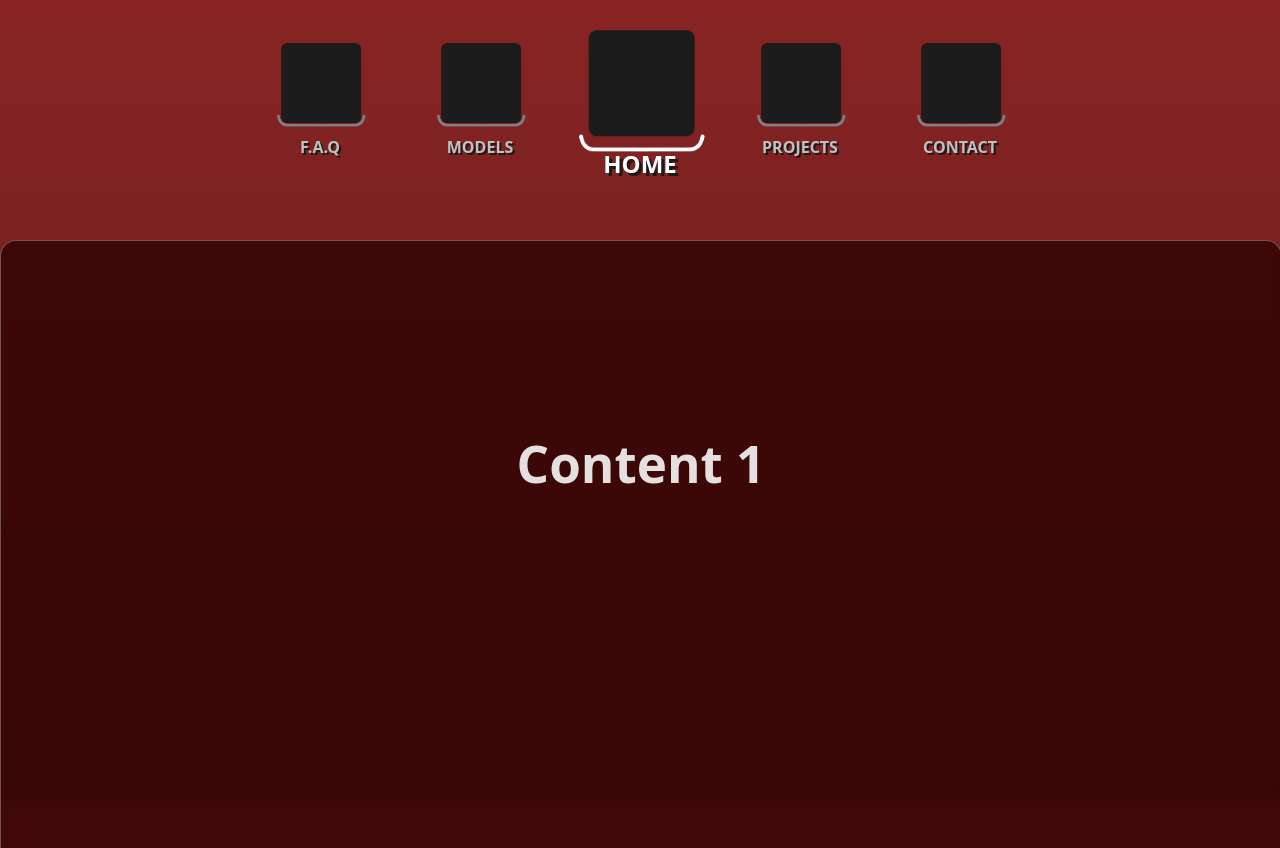
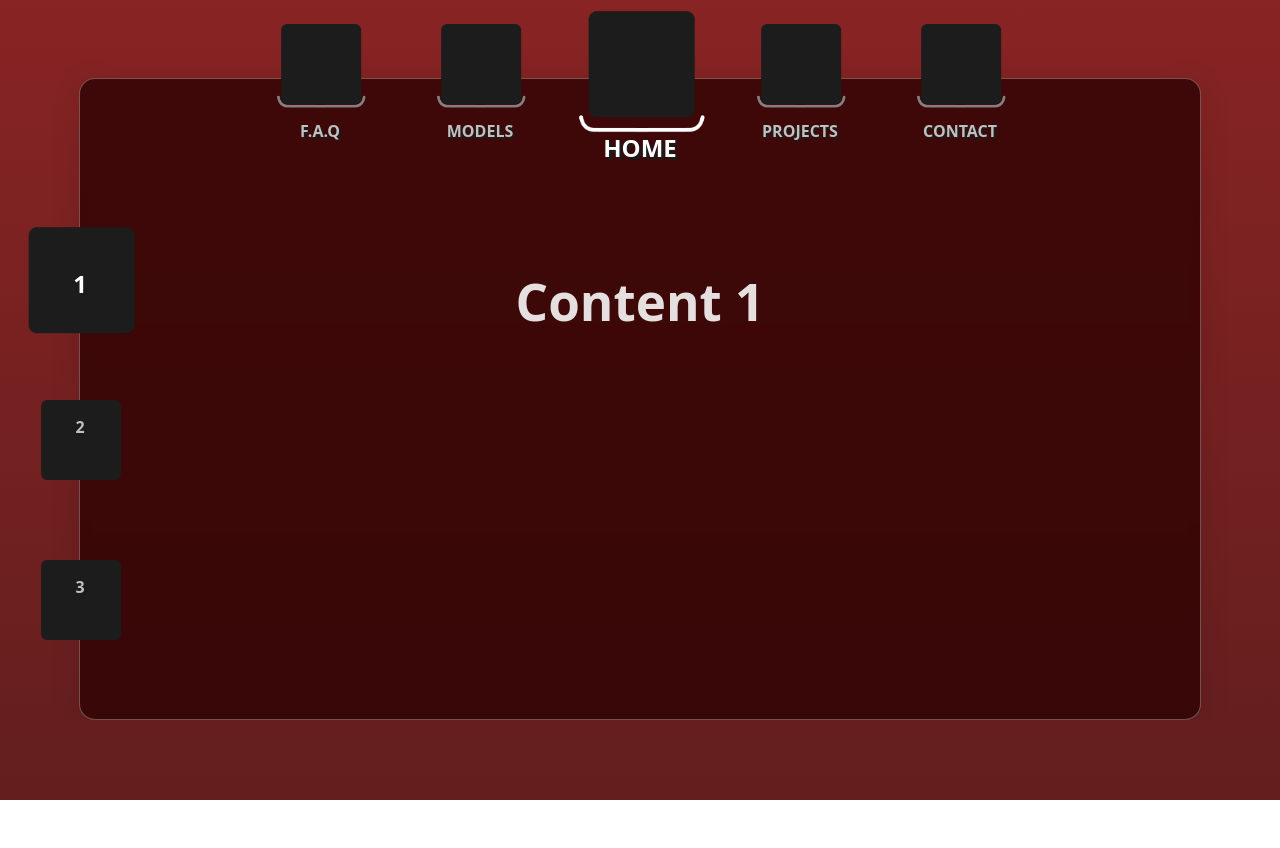
Before and after one commit to dartsoma/Portfolio-Site, a React (Vite) app: page / in a window 1280 px wide. After the commit the page ends 800 px from the top, so only its background shows below. Built offline with nearby package versions, Linux system fonts and the light colour scheme.

Commit message:
Page system added, (css to be desired)

```diff
--- a/src/App.jsx
+++ b/src/App.jsx
@@ -8,13 +8,29 @@ function App() {
   const [globalTabNumber, setGlobalTabNumber] = useState(0);
   const [globalPageNumber, setGlobalPageNumber] = useState(0);
 
+  // The definition can be found in tabs.jsx
+  const tabs = [
+    { name: "home", pages: 3 },
+    { name: "projects", pages: 2 },
+    { name: "models", pages: 2 },
+    { name: "faq", pages: 1 },
+    { name: "contact", pages: 1 },
+  ];
+
+  const pageCount = tabs[globalTabNumber].pages;
+
   return (
     <>
-      <TopNav globalTab={globalTabNumber} setTabState={setGlobalTabNumber} />
+      <TopNav
+        globalTab={globalTabNumber}
+        setTabState={setGlobalTabNumber}
+        setPageState={setGlobalPageNumber}
+      />
       <Tab globalTab={globalTabNumber} globalPage={globalPageNumber} />
       <SideNav
         globalPage={globalPageNumber}
         setPageState={setGlobalPageNumber}
+        pageCount={pageCount}
       />
     </>
   );
--- a/src/SideNav.jsx
+++ b/src/SideNav.jsx
@@ -1,12 +1,29 @@
 import "./assets/SideNav.css";
-import bracket from "./assets/bracket.png";
 import placeholder from "./assets/placeholdericon.png";
 
-function SideNav({ globalPage, setPageState }) {
-  const togglePage = (index) => {
-    setPageState(index);
-  };
-  return <></>;
+function SideNav({ globalPage, setPageState, pageCount }) {
+  return (
+    <>
+      <div className="side-nav">
+        {Array.from({ length: pageCount }).map((_, i) => (
+          <div className="nav-button-container">
+            <img
+              className="invisible-button"
+              onClick={() => setPageState(i)}
+              src={placeholder}
+            />
+            <img
+              className={globalPage === i ? "nav-button-active" : "nav-button"}
+              src={placeholder}
+            />
+            <h1 className={globalPage === i ? "nav-text-active" : "nav-text"}>
+              {i + 1}
+            </h1>
+          </div>
+        ))}
+      </div>
+    </>
+  );
 }
 
 export default SideNav;
--- a/src/Tab.jsx
+++ b/src/Tab.jsx
@@ -51,6 +51,7 @@ function Tab({ globalTab, globalPage }) {
   useEffect(() => {
     pageRefs.current[globalPage]?.scrollIntoView({
       behavior: "smooth",
+      block: "center",
     });
   }, [globalPage]);
 
@@ -63,7 +64,7 @@ function Tab({ globalTab, globalPage }) {
               <div
                 key={i}
                 ref={(el) => (pageRefs.current[i] = el)}
-                className="page"
+                className={`page ${i === globalPage ? "active" : ""}`}
               >
                 {content}
               </div>
@@ -76,7 +77,7 @@ function Tab({ globalTab, globalPage }) {
               <div
                 key={i}
                 ref={(el) => (pageRefs.current[i] = el)}
-                className="page"
+                className={`page ${i === globalPage ? "active" : ""}`}
               >
                 {content}
               </div>
@@ -89,7 +90,7 @@ function Tab({ globalTab, globalPage }) {
               <div
                 key={i}
                 ref={(el) => (pageRefs.current[i] = el)}
-                className="page"
+                className={`page ${i === globalPage ? "active" : ""}`}
               >
                 {content}
               </div>
@@ -102,7 +103,7 @@ function Tab({ globalTab, globalPage }) {
               <div
                 key={i}
                 ref={(el) => (pageRefs.current[i] = el)}
-                className="page"
+                className={`page ${i === globalPage ? "active" : ""}`}
               >
                 {content}
               </div>
@@ -115,7 +116,7 @@ function Tab({ globalTab, globalPage }) {
               <div
                 key={i}
                 ref={(el) => (pageRefs.current[i] = el)}
-                className="page"
+                className={`page ${i === globalPage ? "active" : ""}`}
               >
                 {content}
               </div>
--- a/src/assets/App.css
+++ b/src/assets/App.css
@@ -1,15 +1,11 @@
 #root {
   margin: 0 auto;
-  padding-top: 2rem;
   text-align: center;
   align-items: center;
-  margin-top: 0;
-  padding-top: 0;
-  padding-bottom: 0;
+  padding: 0;
 }
 
 h1 {
-
 
   padding-top: 10rem;
 
--- a/src/assets/SideNav.css
+++ b/src/assets/SideNav.css
@@ -0,0 +1,101 @@
+
+/* I fixed the issues with the nav bar being off center*/
+/* From now on use rem units for everything in this file that is proportion heavy */
+.side-nav {
+    z-index: 9999;
+    position: absolute;
+    top: 50%;
+    left: 0;
+    height: 10%;
+    display: flex;
+    justify-content: center;
+    flex-direction: column;
+    margin-top: 0;
+    padding-top: 0;
+    user-select: none;
+    -moz-user-select: none;
+    -webkit-user-select: none;
+    -ms-user-select: none;
+    -webkit-app-region: no-drag;
+    -webkit-user-drag: none;
+}
+
+.side-nav .nav-button-container {
+    position: relative;
+    padding-top: 5rem;
+    padding-bottom: 5rem;
+}
+
+.side-nav .nav-button-container .nav-text {
+    position: absolute;
+    text-align: center;
+    font-size: 1rem;
+    font-weight: 600;
+    text-shadow: 2px 2px #1d1a1a;
+    color: rgb(192, 192, 192);
+    transition: all 0.15s ease;
+}
+
+
+
+.side-nav .nav-button-container .nav-button {
+    position: absolute;
+    width: 5rem;
+    height: auto;
+
+    transition: all 0.15s ease;
+}
+
+
+
+.side-nav .invisible-button:hover ~ .nav-text {
+    font-size: 1.3rem;
+    color: white;
+}
+
+.side-nav .invisible-button:hover ~ .nav-button {
+    width: 4rem;
+    filter: contrast(0) brightness(0.3);
+}
+
+
+.side-nav .invisible-button:active ~ .nav-text {
+
+    font-size: 1.1rem;
+    color: white;
+}
+
+.side-nav .invisible-button:active ~ .nav-button {
+    width: 3.5rem;
+    filter: contrast(0) brightness(0.2);
+}
+
+.side-nav .invisible-button {
+    position: absolute;
+    width: 5rem;
+    height: auto;
+    filter: contrast(0) brightness(2);
+    transition: all 0.15s ease;
+    z-index: 99;
+    opacity: 0;
+}
+
+.side-nav .nav-text-active {
+    position: absolute;
+    text-align: center;
+    top: 0;
+    padding-top: 3rem;
+    font-weight: 600;
+    color: rgb(192, 192, 192);
+    font-size: 1.5rem;
+    color: white;
+    text-shadow: 3px 3px #1d1a1a;
+    transition: all 0.15s ease;
+}
+
+.side-nav .nav-button-active {
+    position: absolute;
+    width: 6.6rem;
+    height: auto;
+    transition: all 0.15s ease;
+}
--- a/src/assets/Tab.css
+++ b/src/assets/Tab.css
@@ -1,10 +1,12 @@
 .tabs {
 
-padding-top: 13rem;
-margin-top: 15rem;
-
-    width: 100%;
-    height: 50vh;
+    width: 100vw;
+    height: 90vh;
+    margin: 0;
+    display:flex;
+    justify-content: center;
+    align-items: center;
+    flex-direction: column;
     position: relative;
     overflow-y: hidden;
 -ms-overflow-style: none;
@@ -12,16 +14,26 @@ margin-top: 15rem;
 }
 
 .page {
-margin-top: 5rem;
-margin-bottom: 5rem;
-position:relative;
+  position: absolute;
+  top: 50%;
+  left: 50%;
+  transform: translate(-50%, -50%);
+  margin-top: 25rem;
+  transition:all 0.3s ease;
+  opacity: 0;
+  pointer-events: none;
+}
+
+.page.active {
+  opacity: 1;
+  pointer-events: auto;
 }
 
 .home .page {
 top: 20%;
 
-width: 80rem;
-height: 45rem;
+width: 70rem;
+height: 40rem;
 background: rgba(43, 1, 1, 0.76);
 border-radius: 16px;
 box-shadow: 0 4px 30px rgba(0, 0, 0, 0.1);
@@ -36,8 +48,8 @@ transition:all 0.2s ease-in-out;
 
 .projects .page{
 top: 20%;
-width: 80rem;
-height: 45rem;
+width: 70rem;
+height: 40rem;
 
 background: rgba(178, 201, 0, 0.53);
 border-radius: 16px;
@@ -53,8 +65,8 @@ transition:all 0.2s ease-in-out;
 
 .models .page{
 top: 20%;
-width: 80rem;
-height: 45rem;
+width: 70rem;
+height: 40rem;
 background: rgba(0, 201, 20, 0.47);
 border-radius: 16px;
 box-shadow: 0 4px 30px rgba(0, 0, 0, 0.1);
@@ -68,8 +80,8 @@ transition:all 0.2s ease-in-out;
 
 .faq .page{
 top: 20%;
-width: 80rem;
-height: 45rem;
+width: 70rem;
+height: 40rem;
 background: rgba(13, 0, 201, 0.53);
 border-radius: 16px;
 box-shadow: 0 4px 30px rgba(0, 0, 0, 0.1);
@@ -81,8 +93,8 @@ transition:all 0.2s ease-in-out;
 }
 .contact .page{
 top: 20%;
-width: 80rem;
-height: 45rem;
+width: 70rem;
+height: 40rem;
 background: rgba(201, 0, 181, 0.53);
 border-radius: 16px;
 box-shadow: 0 4px 30px rgba(0, 0, 0, 0.1);
--- a/src/assets/TopNav.css
+++ b/src/assets/TopNav.css
@@ -1,3 +1,4 @@
+
 /* I fixed the issues with the nav bar being off center*/
 /* From now on use rem units for everything in this file that is proportion heavy */
 .top-nav {
@@ -8,31 +9,25 @@
     width: 100%;
     display: flex;
     justify-content: center;
-        transform: translateY(5rem);
+    transform: translateY(4rem);
     margin-top: 0;
     padding-top: 0;
-
     user-select: none;
-
-        /*anti highlight*/
     -moz-user-select: none;
     -webkit-user-select: none;
     -ms-user-select: none;
-  user-select: none;
     -webkit-app-region: no-drag;
     -webkit-user-drag: none;
 }
 
-    .nav-button-container{
+.nav-button-container {
     position: relative;
-        padding-top: 0.2rem;
+    padding-top: 0rem;
     padding-left: 5rem;
     padding-right: 5rem;
-
-
 }
 
-    .nav-button-container .nav-text{
+.nav-button-container .nav-text {
     position: absolute;
     transform: translateX(-50%);
     text-align: center;
@@ -41,25 +36,17 @@
     font-size: 1rem;
     font-weight: 600;
     text-shadow: 2px 2px #1d1a1a;
-
     color: rgb(192, 192, 192);
     transition: all 0.15s ease;
 }
 
-
 .nav-underline {
     position: absolute;
     width: 12rem;
-    height:auto;
-
+    height: auto;
     --underline-translateX: 100px;
-
     transform: translate(-50%, 120%);
-
-
-    /* white filter */
     filter: contrast(0) brightness(1);
-
     transition: all 0.15s ease;
 }
 
@@ -67,111 +54,84 @@
     position: absolute;
     width: 5rem;
     height: auto;
-
     transform: translate(-48.6%, -50%);
     transition: all 0.15s ease;
 }
 
-     .invisible-button:hover ~ .nav-underline{
+.invisible-button:hover ~ .nav-underline {
     width: 10rem;
     transform: translate(-50%, 120%) translateY(10px);
     filter: contrast(0) brightness(2);
-
 }
 
 .invisible-button:hover ~ .nav-text {
     transform: translate(-50%, -5%);
     font-size: 1.3rem;
     color: white;
-
 }
 
-     .invisible-button:hover ~ .nav-button{
+.invisible-button:hover ~ .nav-button {
     width: 4rem;
     filter: contrast(0) brightness(0.3);
-
 }
 
-
-
-     .invisible-button:active ~ .nav-underline{
+.invisible-button:active ~ .nav-underline {
     width: 9rem;
     transform: translate(-50%, 120%) translateY(10px);
     filter: contrast(0) brightness(2);
-
 }
 
 .invisible-button:active ~ .nav-text {
     transform: translate(-50%, -5%);
     font-size: 1.1rem;
     color: white;
-
 }
 
-    .invisible-button:active ~ .nav-button{
+.invisible-button:active ~ .nav-button {
     width: 3.5rem;
     filter: contrast(0) brightness(0.2);
-
 }
 
 .invisible-button {
-
     position: absolute;
     width: 5rem;
     height: auto;
     filter: contrast(0) brightness(2);
-
     transform: translate(-48.6%, -50%);
     transition: all 0.15s ease;
     z-index: 99;
     opacity: 0;
 }
 
-    .nav-underline-active{
+.nav-underline-active {
     position: absolute;
     width: 17rem;
-    height:auto;
-
+    height: auto;
     --underline-translateX: 100px;
-
     transform: translate(-50%, 140%);
-
-
-    /* white filter */
     filter: contrast(0) brightness(2);
-
     transition: all 0.15s ease;
 }
 
-
-    .nav-text-active{
+.nav-text-active {
     position: absolute;
     transform: translateX(-50%);
     text-align: center;
     top: 0;
     padding-top: 3rem;
     font-weight: 600;
-
     color: rgb(192, 192, 192);
-        transition: all 0.15s ease;
-
-
     transform: translate(-50%, 10%);
     font-size: 1.5rem;
     color: white;
     text-shadow: 3px 3px #1d1a1a;
-
     transition: all 0.15s ease;
-
 }
-
-
 
 .nav-button-active {
     position: absolute;
     width: 6.6rem;
     height: auto;
-
     transform: translate(-48.6%, -50%);
     transition: all 0.15s ease;
 }
```
Also changed, not shown: src/TopNav.jsx (+21 -6 lines). Lines whose indentation alone changed are shown as unchanged.
